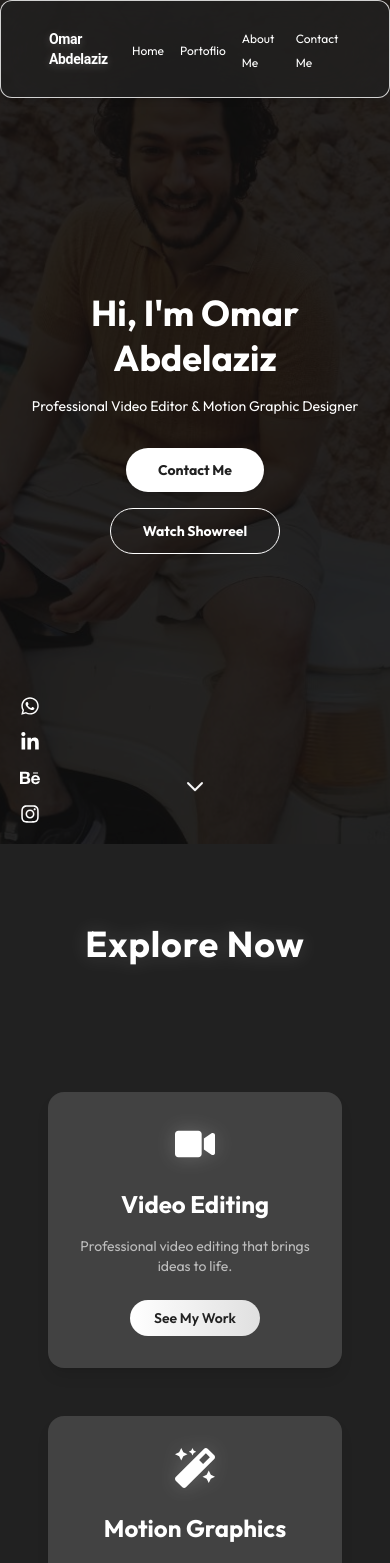
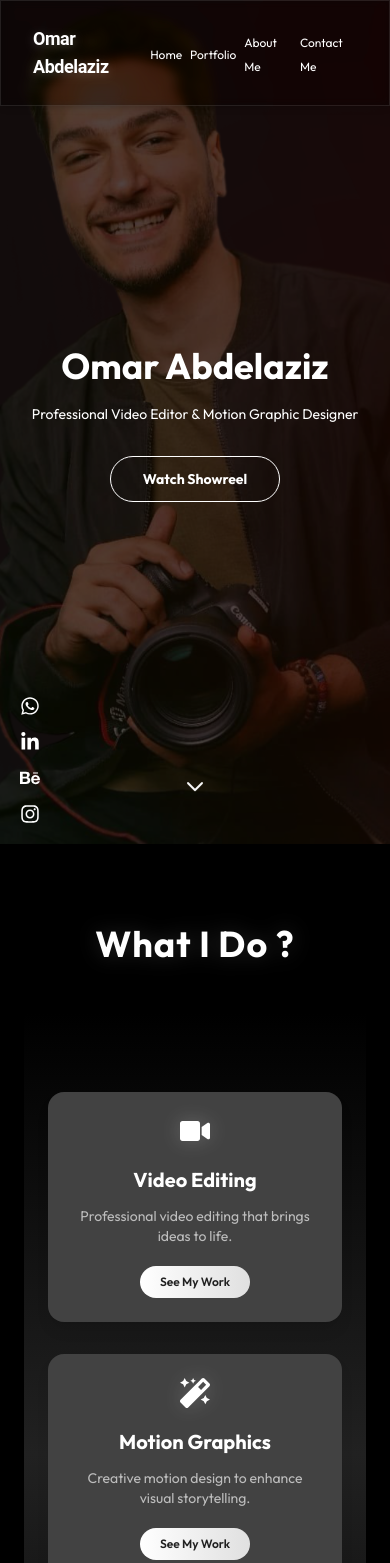
Before and after one commit to Basel5050/omarProject, a React (Vite) app: page / in a window 390 px wide. Shown: the top 1563 px of the page. Built offline with nearby package versions, Linux system fonts and the light colour scheme.

Commit message:
omar update

```diff
--- a/index.html
+++ b/index.html
@@ -11,5 +11,7 @@
   <body>
     <div id="root"></div>
     <script type="module" src="/src/main.jsx"></script>
+    <script src="https://www.youtube.com/iframe_api"></script>
+
   </body>
 </html>
--- a/src/pages/users/MyUsers.jsx
+++ b/src/pages/users/MyUsers.jsx
@@ -10,7 +10,7 @@ import UserFooter from './components/UserFooter'
 
 const MyUsers = () => {
   return (
-    <div className=' w-full bg-blue-gray-900 h-screen'>
+    <div className=' "w-full bg-black min-h-screen"'>
       <UserDesktopNavbar/>
       <SocialMediaLinks/>
       <Routes>
--- a/src/pages/users/components/UserFooter.jsx
+++ b/src/pages/users/components/UserFooter.jsx
@@ -3,7 +3,7 @@ import { FaWhatsapp, FaLinkedinIn, FaBehance, FaInstagram } from 'react-icons/fa
 
 const UserFooter = () => {
   return (
-    <footer className="bg-gray-900 py-8 px-4 flex flex-col items-center justify-center font-outfit text-center">
+    <footer className="bg-black py-8 px-4 flex flex-col items-center justify-center font-outfit text-center">
 
       {/* اللوجو او الاسم */}
       <h2 className="text-white text-2xl font-bold mb-4">Omar Abdelaziz</h2>
--- a/src/pages/users/components/myServices/MyServices.jsx
+++ b/src/pages/users/components/myServices/MyServices.jsx
@@ -1,70 +1,85 @@
 import React from 'react';
 import { motion } from 'framer-motion';
 import { FaVideo, FaMagic } from 'react-icons/fa';
-import Tilt from 'react-parallax-tilt'; // Tilt للكارت
+import Tilt from 'react-parallax-tilt';
+import { SparklesIcon } from '@heroicons/react/24/outline';
 
 const services = [
   {
     title: "Video Editing",
     description: "Professional video editing that brings ideas to life.",
-    icon: <FaVideo size={40} />,
+    icon: <FaVideo />,
     link: "/video-editing",
   },
   {
     title: "Motion Graphics",
     description: "Creative motion design to enhance visual storytelling.",
-    icon: <FaMagic size={40} />,
+    icon: <FaMagic />,
     link: "/motion-graphics",
+  },
+  {
+    title: "Logo Animation",
+    description: "Unique animated logos that capture your brand's identity.",
+    icon: <SparklesIcon />,
+    link: "/logo-animation",
   }
 ];
+
 const MyServices = () => {
   return (
-    <section id="services" className="bg-gray-900 py-20 px-6 flex flex-col items-center font-outfit">
-      <div className="max-w-6xl grid grid-cols-1 md:grid-cols-2 gap-12">
+    <section
+      id="services"
+      className="w-full bg-gradient-to-b from-black via-gray-900 to-black py-20 px-6 flex flex-col items-center font-outfit"
+    >
 
+
+      <div className="w-full max-w-6xl flex flex-wrap justify-center items-center gap-8">
         {services.map((service, index) => (
           <motion.div
             key={index}
-            initial={{ opacity: 0, y: 50 * (index % 2 === 0 ? 1 : -1) }}
+            initial={{ opacity: 0, y: 40 * (index % 2 === 0 ? 1 : -1) }}
             whileInView={{ opacity: 1, y: 0 }}
-            transition={{ duration: 0.8, delay: index * 0.3 }}
+            transition={{ duration: 0.8, delay: index * 0.2 }}
             viewport={{ once: true }}
+            className="w-full max-w-xs sm:max-w-sm"
           >
             <Tilt
-              glareEnable={true}
+              glareEnable
               glareMaxOpacity={0.15}
               scale={1.05}
               tiltMaxAngleX={10}
               tiltMaxAngleY={10}
-              gyroscope={true}
-
-              className="bg-gray-800 rounded-2xl p-8 flex flex-col items-center text-center shadow-lg hover:shadow-2xl transition-all duration-300 group"
+              gyroscope
+              className="bg-gray-800 rounded-2xl p-6 sm:p-8 flex flex-col items-center text-center shadow-lg hover:shadow-2xl transition-all duration-300 group"
             >
               {/* Icon */}
-              <div className="text-white mb-6 text-4xl group-hover:scale-110 transition-transform duration-300 drop-shadow-[0_0_10px_rgba(255,255,255,0.2)]">
+              <div className="text-white mb-5 text-3xl sm:text-4xl group-hover:scale-110 transition-transform duration-300 drop-shadow-[0_0_10px_rgba(255,255,255,0.2)]">
                 {service.icon}
               </div>
 
               {/* Title */}
-              <h3 className="text-white text-2xl font-bold mb-4">{service.title}</h3>
+              <h3 className="text-white text-xl sm:text-2xl font-bold mb-3">
+                {service.title}
+              </h3>
 
               {/* Description */}
-              <p className="text-gray-400 text-sm mb-6">{service.description}</p>
+              <p className="text-gray-400 text-sm sm:text-base mb-5">
+                {service.description}
+              </p>
 
               {/* Button */}
               <a
                 href={service.link}
-                className="px-6 py-2 bg-gradient-to-r from-white to-gray-300 text-gray-900 rounded-full text-sm font-semibold hover:scale-105 hover:from-gray-300 hover:to-white transition-all duration-300"
+                className="px-5 py-2 bg-gradient-to-r from-white to-gray-300 text-gray-900 rounded-full text-xs sm:text-sm font-semibold hover:scale-105 hover:from-gray-300 hover:to-white transition-all duration-300"
               >
                 See My Work
               </a>
             </Tilt>
           </motion.div>
         ))}
-
       </div>
     </section>
-  )
-}
+  );
+};
 
-export default MyServices
+export default MyServices;
--- a/src/pages/users/components/userHeader/UserDesktopNavbar.jsx
+++ b/src/pages/users/components/userHeader/UserDesktopNavbar.jsx
@@ -1,64 +1,70 @@
 import React, { useState, useEffect } from 'react';
-import {
-  Navbar,
-  Typography,
-} from "@material-tailwind/react";
+import { Navbar, Typography } from "@material-tailwind/react";
 import { motion } from 'framer-motion';
-import { Link } from 'react-router-dom'; // important
+import { Link } from 'react-router-dom';
 
 const UserDesktopNavbar = () => {
   const [scrolled, setScrolled] = useState(false);
 
   const navItems = [
     { label: "Home", link: "/" },
-    { label: "Portoflio", link: "/portoflio" },
+    { label: "Portfolio", link: "/portfolio" },
     { label: "About Me", link: "/about-me" },
     { label: "Contact Me", link: "/contact-me" },
   ];
 
   useEffect(() => {
-    const handleScroll = () => {
-      setScrolled(window.scrollY > 20);
-    };
-    window.addEventListener('scroll', handleScroll);
-    return () => window.removeEventListener('scroll', handleScroll);
+    const handleScroll = () => setScrolled(window.scrollY > 20);
+    window.addEventListener("scroll", handleScroll);
+    return () => window.removeEventListener("scroll", handleScroll);
   }, []);
 
   return (
     <Navbar
-      className={`fixed top-0 w-full z-50 transition-all duration-500 font-outfit ${
-        scrolled ? 'bg-gray-900 shadow-md backdrop-blur-md' : 'bg-gray-900/80'
-      }`}
+      fullWidth
+      className={`
+        fixed top-0 left-0 w-full z-50
+        transition-all duration-500 font-outfit border-b border-white/10
+        ${scrolled
+          ? "bg-black/80 shadow-md backdrop-blur-md"
+          : "bg-black/40 backdrop-blur-sm"
+        }
+      `}
     >
-      <div className="container mx-auto flex items-center justify-between py-2 px-4 lg:px-12">
-
-        {/* Logo with Framer Motion */}
+      {/* wrapper داخلي للعناصر */}
+      <div className="flex w-full items-center justify-between py-2 sm:py-3 px-4 sm:px-6 md:px-8 lg:px-12">
+        {/* Logo */}
         <motion.div
-          initial={{ opacity: 0, y: -20 }}
+          initial={{ opacity: 0, y: -10 }}
           animate={{ opacity: 1, y: 0 }}
-          transition={{ duration: 0.8, delay: 0.3, ease: 'easeOut' }}
+          transition={{ duration: 0.8, delay: 0.3, ease: "easeOut" }}
         >
           <Typography
             variant="h5"
-            className="cursor-pointer text-white font-bold tracking-tight text-sm sm:text-lg md:text-2xl drop-shadow-[0_2px_4px_rgba(255,255,255,0.2)]"
+            className="
+              cursor-pointer text-white font-bold tracking-tight
+              text-lg sm:text-xl md:text-2xl
+              drop-shadow-[0_2px_4px_rgba(255,255,255,0.2)]
+            "
           >
             Omar Abdelaziz
           </Typography>
         </motion.div>
 
         {/* Navigation Links */}
-        <div className="flex gap-4 sm:gap-6 md:gap-8 items-center">
-          {navItems.map((item, index) => (
+        <div className="flex gap-2 sm:gap-4 md:gap-6 items-center">
+          {navItems.map((item, idx) => (
             <motion.div
-              key={index}
-              whileHover={{
-                scale: 1.05,
-                transition: { type: "tween", ease: "easeInOut", duration: 0.3 },
-              }}
+              key={idx}
+              whileHover={{ scale: 1.05, transition: { duration: 0.3 } }}
             >
               <Link
                 to={item.link}
-                className="text-white text-[12px] sm:text-sm md:text-base font-medium"
+                className="
+                  text-white font-medium
+                  text-xs sm:text-sm md:text-base
+                  hover:text-gray-300 transition-colors duration-300
+                "
               >
                 {item.label}
               </Link>
--- a/src/pages/users/home/Home.jsx
+++ b/src/pages/users/home/Home.jsx
@@ -9,7 +9,7 @@ import ContactSection from './components/ContactSection'
 const Home = () => {
   return (
 
-    <div className='  bg-gray-900 '>
+    <div className='  bg-black '>
         <HeroSection/>
         <ServicesSection/>
         <MyWork/>
--- a/src/pages/users/home/components/ContactSection.jsx
+++ b/src/pages/users/home/components/ContactSection.jsx
@@ -2,14 +2,14 @@ import React from 'react'
 import { Link } from "react-router-dom"
 const ContactSection = () => {
   return (
-    <section className="relative bg-gray-900 py-24 flex flex-col items-center justify-center font-outfit overflow-hidden">
+    <section className="relative bg-black py-24 flex flex-col items-center justify-center font-outfit overflow-hidden">
     {/* خلفية داكنة مدورة وراء الصورة */}
-    <div className="absolute top-0 left-0 right-0 bottom-0 bg-gradient-to-b from-gray-800/50 to-gray-900/90 z-0"></div>
+    <div className="absolute top-0 left-0 right-0 bottom-0 bg-gradient-to-b from-black/50 to-black/90 z-0"></div>
 
     {/* صورة Omar */}
     <div className="relative z-10 mb-8 animate-3d">
       <img
-        src="/omar.jpg" // خلي بالك لازم الصورة تكون موجودة فعلا في public
+        src="/omarA.png" // خلي بالك لازم الصورة تكون موجودة فعلا في public
         alt="Omar"
         className="w-48 h-48 object-cover rounded-full border-4 border-white/20 shadow-lg"
       />
--- a/src/pages/users/home/components/HeroImage.jsx
+++ b/src/pages/users/home/components/HeroImage.jsx
@@ -16,7 +16,7 @@ const HeroImage = () => {
         className="hidden lg:block w-[80%] h-auto"
       >
         <motion.img
-          src="/omar.jpg"
+          src="/omarA.png"
           alt="Omar"
           initial={{ opacity: 0, x: 100 }}
           animate={{ opacity: 1, x: 0 }}
--- a/src/pages/users/home/components/HeroSection.jsx
+++ b/src/pages/users/home/components/HeroSection.jsx
@@ -1,35 +1,33 @@
-import React from 'react';
+import React, { useState } from 'react';
 import { motion } from 'framer-motion';
-import { FaFacebookF, FaInstagram, FaLinkedinIn, FaBehance, FaWhatsapp } from 'react-icons/fa';
-import Tilt from 'react-parallax-tilt';
 
 const HeroSection = () => {
+  const [showVideo, setShowVideo] = useState(false);
+  const videoUrl = "https://www.youtube.com/embed/VIDEO_ID?autoplay=1"; // حط هنا رابط الفيديو
+
   return (
-    <section className="relative h-screen bg-gray-900 flex flex-col-reverse lg:flex-row items-center justify-center font-outfit overflow-hidden">
+    <section className="relative h-screen bg-black flex items-center justify-center font-outfit overflow-hidden">
 
-      {/* Background Image for Mobile */}
+      {/* Background Image */}
       <div
-        className="absolute inset-0 bg-cover bg-center opacity-20 lg:hidden"
-        style={{ backgroundImage: "url('/omar.jpg')" }}
-      ></div>
+        className="absolute inset-0 bg-cover bg-center"
+        style={{ backgroundImage: "url('/omarA.png')" }}
+      />
 
-      {/* Dark overlay for better text readability on mobile */}
-      <div className="absolute inset-0 bg-black/50 lg:hidden"></div>
+      {/* Dark overlay */}
+      <div className="absolute inset-0 bg-black/60" />
 
-      {/* Text Content */}
-      <div className="relative z-10 max-w-2xl px-6 flex flex-col justify-center items-center lg:items-start text-center lg:text-left lg:w-1/2">
-
-        {/* Title */}
+      {/* Text & Buttons */}
+      <div className="relative z-10 max-w-2xl px-6 flex flex-col justify-center items-center text-center">
         <motion.h1
           initial={{ opacity: 0, y: -50 }}
           animate={{ opacity: 1, y: 0 }}
           transition={{ duration: 1, delay: 0.3 }}
           className="text-white text-4xl sm:text-5xl md:text-6xl font-extrabold leading-tight mb-4"
         >
-          Hi, I'm Omar Abdelaziz
+          Omar Abdelaziz
         </motion.h1>
 
-        {/* Subtitle */}
         <motion.p
           initial={{ opacity: 0, y: 20 }}
           animate={{ opacity: 1, y: 0 }}
@@ -39,42 +37,20 @@ const HeroSection = () => {
           Professional Video Editor & Motion Graphic Designer
         </motion.p>
 
-        {/* Buttons */}
         <motion.div
           initial={{ opacity: 0 }}
           animate={{ opacity: 1 }}
           transition={{ duration: 1, delay: 1 }}
           className="flex flex-col sm:flex-row gap-4 justify-center items-center"
         >
-          <a href="/contact" className="px-8 py-3 bg-white text-gray-900 font-bold rounded-full text-sm sm:text-base shadow-md hover:scale-105 hover:bg-gray-200 transition-all duration-300">
-            Contact Me
-          </a>
-          <a href="/showreel" className="px-8 py-3 border border-white text-white font-bold rounded-full text-sm sm:text-base hover:bg-white hover:text-gray-900 transition-all duration-300">
+
+          <button
+            onClick={() => setShowVideo(true)}
+            className="px-8 py-3 border border-white text-white font-bold rounded-full text-sm sm:text-base hover:bg-white hover:text-gray-900 transition-all duration-300"
+          >
             Watch Showreel
-          </a>
+            </button>
         </motion.div>
-      </div>
-
-      {/* Hero Image - Desktop Only */}
-      <div className="relative w-full h-1/2 lg:h-full lg:w-1/2 hidden lg:flex items-center justify-center p-6">
-        <Tilt
-          glareEnable={true}
-          glareMaxOpacity={0.1}
-          scale={1.02}
-          transitionSpeed={2500}
-          tiltMaxAngleX={8}
-          tiltMaxAngleY={8}
-          className="w-[80%] h-auto"
-        >
-          <motion.img
-            src="/omar.jpg"
-            alt="Omar"
-            initial={{ opacity: 0, x: 100 }}
-            animate={{ opacity: 1, x: 0 }}
-            transition={{ duration: 1, delay: 0.5 }}
-            className="object-cover rounded-lg shadow-xl"
-          />
-        </Tilt>
       </div>
 
       {/* Scroll Down Icon */}
@@ -91,9 +67,27 @@ const HeroSection = () => {
         </a>
       </motion.div>
 
-      {/* Social Media Icons */}
-
-
+      {/* Video Overlay */}
+      {showVideo && (
+        <div className="absolute inset-0 bg-black/80 flex items-center justify-center z-20 p-4">
+          <div className="relative w-full max-w-3xl aspect-video">
+            <button
+              onClick={() => setShowVideo(false)}
+              className="absolute top-2 right-2 text-white text-2xl z-30"
+            >
+              &times;
+            </button>
+            <iframe
+              className="w-full h-full rounded-lg shadow-lg"
+              src={videoUrl}
+              title="Video Player"
+              frameBorder="0"
+              allow="autoplay; encrypted-media"
+              allowFullScreen
+            />
+          </div>
+        </div>
+      )}
     </section>
   );
 };
--- a/src/pages/users/home/components/MyWork.jsx
+++ b/src/pages/users/home/components/MyWork.jsx
@@ -1,30 +1,32 @@
-import React from 'react';
+import React, { useRef } from 'react';
 import { Swiper, SwiperSlide } from 'swiper/react';
-import { Navigation, Pagination } from 'swiper/modules';
+import { Navigation, Pagination, Autoplay } from 'swiper/modules';
 import 'swiper/css';
 import 'swiper/css/navigation';
 import 'swiper/css/pagination';
+import 'swiper/css/autoplay';
 
 const videos = [
   {
-    url: "https://www.youtube.com/embed/TgHcTailbao?enablejsapi=1",
+    url: "https://www.youtube.com/embed/TgHcTailbao?enablejsapi=1&origin=http://localhost:5173",
     title: "Creative Ad Project",
   },
   {
-    url: "https://www.youtube.com/embed/koebVg0ay7I?enablejsapi=1",
+    url: "https://www.youtube.com/embed/koebVg0ay7I?enablejsapi=1&origin=http://localhost:5173",
     title: "Motion Graphics Reel",
   },
   {
-    url: "https://www.youtube.com/embed/SwHv6xGGBBQ?enablejsapi=1",
+    url: "https://www.youtube.com/embed/SwHv6xGGBBQ?enablejsapi=1&origin=http://localhost:5173",
     title: "Short Film Cut",
   },
   {
-    url: "https://www.youtube.com/embed/Yq7Yy8H5J-8?enablejsapi=1",
+    url: "https://www.youtube.com/embed/Yq7Yy8H5J-8?enablejsapi=1&origin=http://localhost:5173",
     title: "Commercial Trailer",
   },
 ];
 
 const MyWork = () => {
+  const swiperRef = useRef(null);
 
   const stopVideos = () => {
     const iframes = document.querySelectorAll('iframe');
@@ -33,12 +35,24 @@ const MyWork = () => {
     });
   };
 
+  const pauseSwiperAutoplay = () => {
+    if (swiperRef.current && swiperRef.current.autoplay) {
+      swiperRef.current.autoplay.stop();
+    }
+  };
+
+  const resumeSwiperAutoplay = () => {
+    if (swiperRef.current && swiperRef.current.autoplay) {
+      swiperRef.current.autoplay.start();
+    }
+  };
+
   return (
-    <section id="mywork" className="bg-gray-900 py-20 px-6 flex flex-col items-center font-outfit">
+    <section id="mywork" className="bg-black w-full py-20 px-6 flex flex-col items-center font-outfit">
       <h2 className="text-white text-4xl font-bold mb-12">My Work</h2>
 
       <Swiper
-  modules={[Navigation, Pagination]}
+  modules={[Navigation, Pagination, Autoplay]}
   spaceBetween={40}
   centeredSlides={true}
   slidesPerView={'auto'}
@@ -46,8 +60,14 @@ const MyWork = () => {
   pagination={{
     clickable: true,
   }}
-  loop={false}
+  autoplay={{
+    delay: 0,                 // مفيش انتظار
+    disableOnInteraction: false,
+  }}
+  speed={5000}                // الانتقال ياخد 5 ثواني ➔ حركة مستمرة ناعمة
+  loop={true}
   onSlideChange={() => stopVideos()}
+  onSwiper={(swiper) => (swiperRef.current = swiper)}
   className="max-w-7xl w-full pb-32 relative"
 >
         {videos.map((video, index) => (
@@ -66,6 +86,20 @@ const MyWork = () => {
                 allowFullScreen
                 loading="lazy"
                 className="w-full h-full rounded-3xl group-hover:scale-105 transition-transform duration-700 ease-in-out"
+                onLoad={(e) => {
+                  const player = e.target.contentWindow;
+                  player.postMessage('{"event":"listening","id":1}', '*');
+                  window.addEventListener('message', (event) => {
+                    if (event.data && typeof event.data === "string" && event.data.includes('{"event":"infoDelivery"')) {
+                      if (event.data.includes('"playerState":1')) {
+                        pauseSwiperAutoplay(); // لو الفيديو بدأ
+                      }
+                      if (event.data.includes('"playerState":2') || event.data.includes('"playerState":0')) {
+                        resumeSwiperAutoplay(); // لو الفيديو وقف
+                      }
+                    }
+                  });
+                }}
               ></iframe>
 
               {/* Glow عند Hover */}
--- a/src/pages/users/home/components/ServicesSection.jsx
+++ b/src/pages/users/home/components/ServicesSection.jsx
@@ -4,7 +4,7 @@ import { motion } from 'framer-motion';
 
 const ServicesSection = () => {
   return (
-    <div className="bg-gray-900 py-20 px-6 flex flex-col items-center font-outfit">
+    <div className="bg-black py-20 px-6 flex flex-col items-center font-outfit">
 
   {/* Explore Now */}
   <motion.h1
@@ -14,7 +14,7 @@ const ServicesSection = () => {
     viewport={{ once: true }}
     className="text-white text-4xl sm:text-5xl font-extrabold mb-12 text-center tracking-wide drop-shadow-[0_0_10px_rgba(255,255,255,0.15)]"
   >
-    Explore Now
+    What I Do ?
   </motion.h1>
 
   {/* الكومبوننت بتاع الخدمات */}
```
Also changed, not shown: src/app.css (+9 -12 lines), public/omar.jpg (deleted), public/omarA.png (added). Lines whose indentation alone changed are shown as unchanged.
